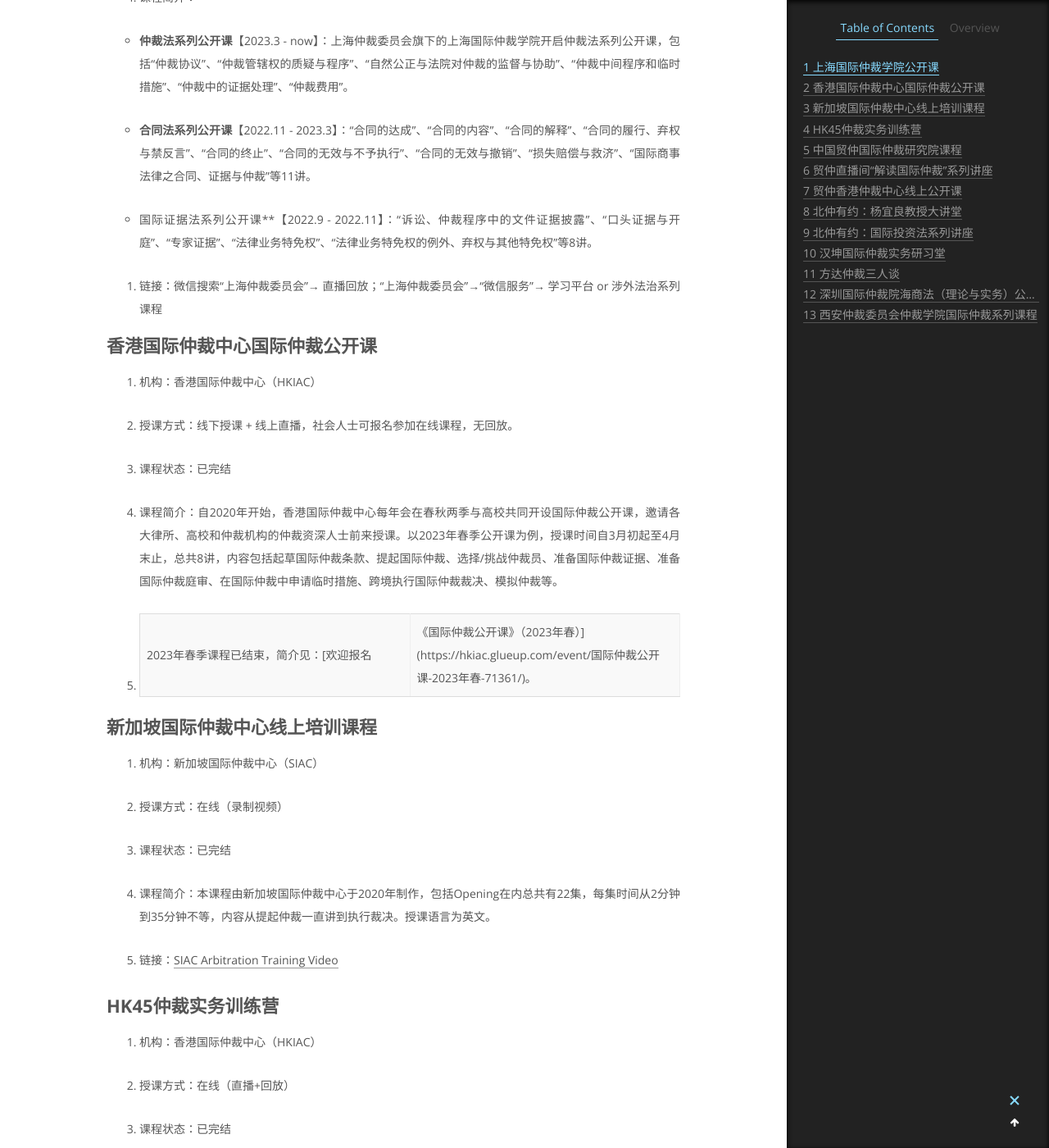
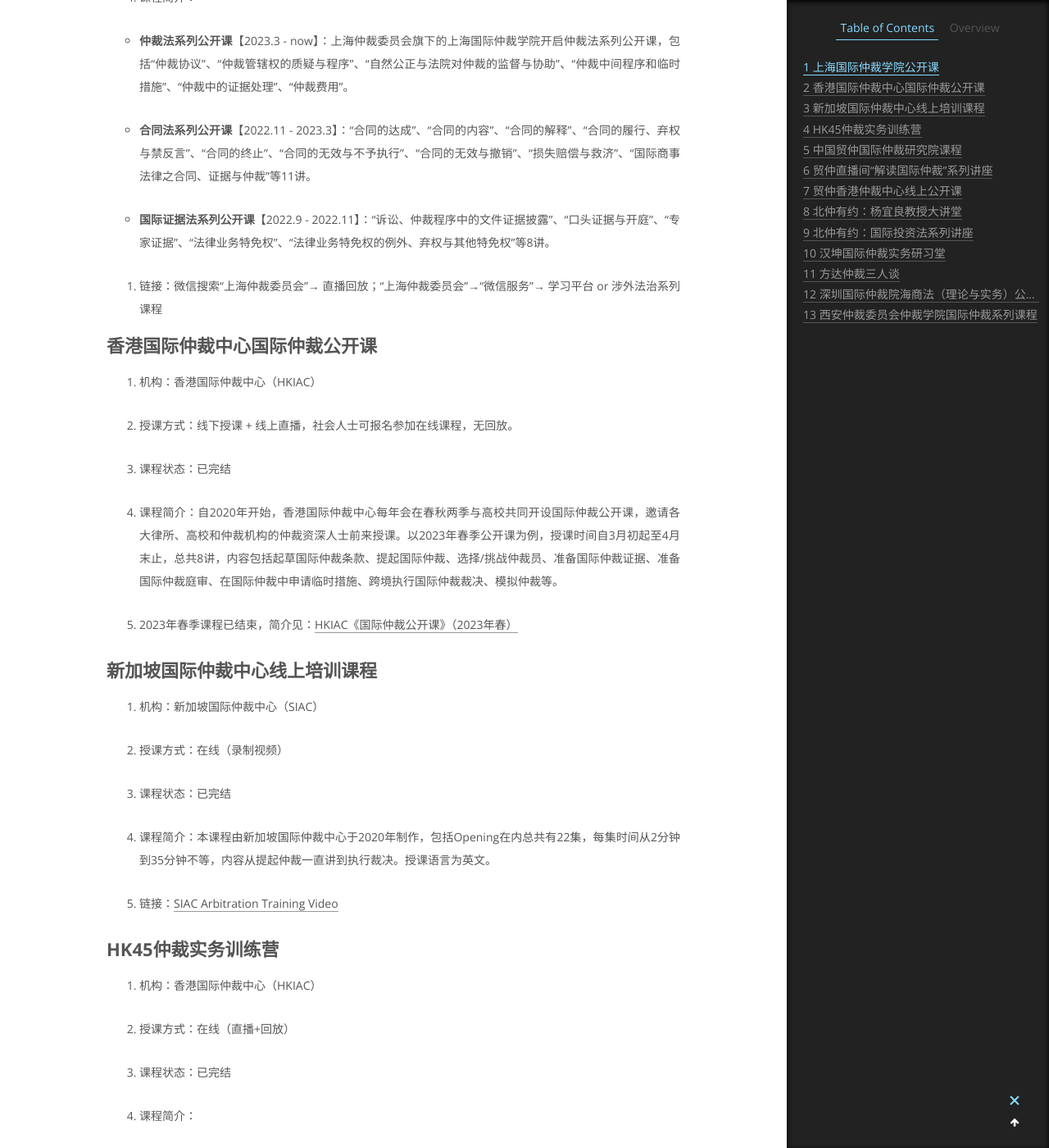
Before and after one commit to acq7line/acq7line.github.io, a Jekyll site: the page built from _posts/2023-05-20-【Archive】International arbitration public class.md, in a window 1280 px wide and 1400 px high, scrolled down 748 px. Shown: the whole window at 82% size. Built offline with Jekyll 4.4.1, drawn with Linux system fonts in a browser that asks for light colours; some of the changed text lies outside the part shown.

Commit message:
Update 2023-05-20-【Archive】International arbitration public class.md

```diff
--- a/_posts/2023-05-20-【Archive】International arbitration public class.md
+++ b/_posts/2023-05-20-【Archive】International arbitration public class.md
@@ -26,7 +26,7 @@ tags: international_arbitration 国际仲裁
 
 
 
-- 国际证据法系列公开课**【2022.9 - 2022.11】：“诉讼、仲裁程序中的文件证据披露”、“口头证据与开庭”、“专家证据”、“法律业务特免权”、“法律业务特免权的例外、弃权与其他特免权”等8讲。
+- **国际证据法系列公开课**【2022.9 - 2022.11】：“诉讼、仲裁程序中的文件证据披露”、“口头证据与开庭”、“专家证据”、“法律业务特免权”、“法律业务特免权的例外、弃权与其他特免权”等8讲。
 
 5. 链接：微信搜索“上海仲裁委员会”→ 直播回放；“上海仲裁委员会”→“微信服务”→ 学习平台 or 涉外法治系列课程
 
@@ -48,7 +48,7 @@ tags: international_arbitration 国际仲裁
 
 
 
-5. 2023年春季课程已结束，简介见：[欢迎报名 |《国际仲裁公开课》（2023年春）](https://hkiac.glueup.com/event/国际仲裁公开课-2023年春-71361/)。
+5. 2023年春季课程已结束，简介见：[HKIAC《国际仲裁公开课》（2023年春）](https://hkiac.glueup.com/event/国际仲裁公开课-2023年春-71361/)
 
 # 新加坡国际仲裁中心线上培训课程
 
```
Also changed, not shown: other parts of _posts/2023-05-20-【Archive】International arbitration public class.md (+32 -2 lines).
